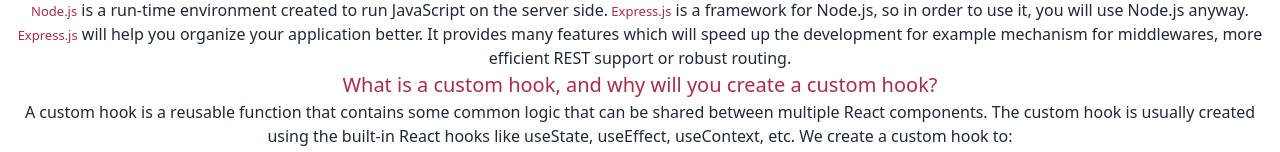
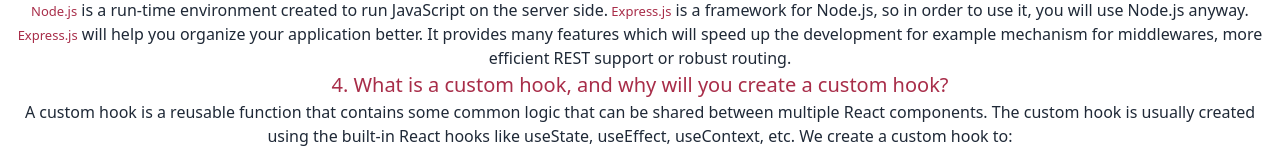
Before and after one commit to jradnan/chef-recipe-hunter-client-side, a React (Vite) app: page /blog in a window 1280 px wide. Shown: the part 1111-1263 px from the top of the page. Built offline with nearby package versions, Linux system fonts and the light colour scheme; no server answers.

Commit message:
little bit change

```diff
--- a/src/Components/Blog/Blog.jsx
+++ b/src/Components/Blog/Blog.jsx
@@ -39,7 +39,7 @@ const Blog = () => {
             <p> <span className='text-[#a82d49] text-[13px] font-[500]'>Node.js</span> is a run-time environment created to run JavaScript on the server side.
                 <span className='text-[#a82d49] text-[13px] font-[500]'> Express.js</span> is a framework for Node.js, so in order to use it, you will use Node.js anyway. <br /> <span className='text-[#a82d49] text-[13px] font-[500]'>Express.js</span> will help you organize your application better. It provides many features which will speed up the development for example mechanism for middlewares, more efficient REST support or robust routing.
             </p>
-            <h1 className='text-[#a82d49] text-[20px] font-[500]'>What is a custom hook, and why will you create a custom hook?</h1>
+            <h1 className='text-[#a82d49] text-[20px] font-[500]'>4. What is a custom hook, and why will you create a custom hook?</h1>
             <p>
                 A custom hook is a reusable function that contains some common logic that can be shared between multiple React components. The custom hook is usually created using the built-in React hooks like useState, useEffect, useContext, etc.
 
```
